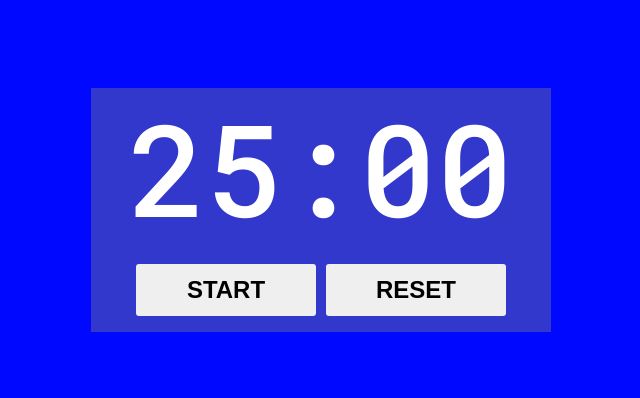
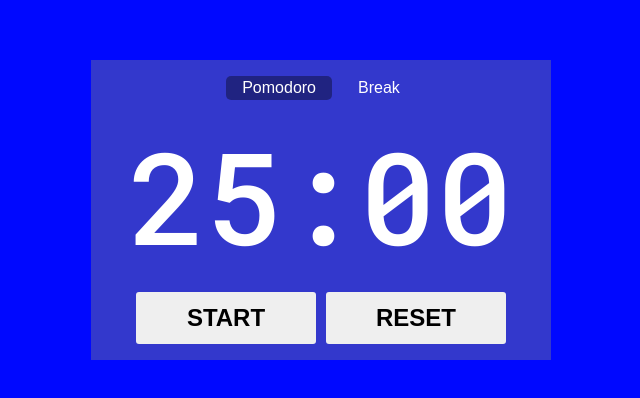
Before and after one commit to RoyalF4/Pomodoro-Timer, a React (Vite) app: page / in a window 1280 px wide. Shown: the part 190-588 px from the top of the page, without its empty margins (319-959 px from the left). Built offline with nearby package versions, Linux system fonts and the light colour scheme.

Commit message:
add Pomodoro/Break buttons to swap modes

```diff
--- a/src/App.jsx
+++ b/src/App.jsx
@@ -1,11 +1,12 @@
 import Timer from './Timer';
 
-const START_TIME = 25 * 60;
+const FOCUS_TIME = 25 * 60;
+const BREAK_TIME = 5 * 60;
 
 export default function App() {
   return (
     <main className="main">
-      <Timer focusTime={START_TIME} />
+      <Timer focusTime={FOCUS_TIME} breakTime={BREAK_TIME} />
     </main>
   );
 }
--- a/src/Timer.jsx
+++ b/src/Timer.jsx
@@ -3,10 +3,17 @@
 import { formatTimerNumber } from './utils';
 import useInterval from './UseInterval';
 
-export default function Timer({ focusTime }) {
+Timer.propTypes = {
+  focusTime: PropTypes.number,
+  breakTime: PropTypes.number,
+};
+
+export default function Timer({ focusTime, breakTime }) {
+  const [mode, setMode] = useState('focus');
   const [timeLeft, setTimeLeft] = useState(focusTime);
   const [isPaused, setIsPaused] = useState(true);
 
+  const maxTime = mode === 'focus' ? focusTime : breakTime;
   const minutes = Math.floor(timeLeft / 60);
   const seconds = timeLeft % 60;
 
@@ -34,7 +41,7 @@
   function handleToggleClock() {
     // if start is clicked and timer is at 0, set timeLeft to max
     if (isPaused && timeLeft === 0) {
-      setTimeLeft(focusTime);
+      setTimeLeft(maxTime);
     }
 
     setIsPaused((cur) => !cur);
@@ -42,11 +49,41 @@
 
   function handleReset() {
     setIsPaused(true);
+    setTimeLeft(maxTime);
+  }
+
+  function handleFocus() {
+    setIsPaused(true);
+    setMode('focus');
     setTimeLeft(focusTime);
+  }
+
+  function handleBreak() {
+    setIsPaused(true);
+    setMode('break');
+    setTimeLeft(breakTime);
   }
 
   return (
     <div className="clock">
+      <div className="clock__mode">
+        <button
+          onClick={handleFocus}
+          className={`clock__mode__button ${
+            mode === 'focus' ? 'selected' : ''
+          }`}
+        >
+          Pomodoro
+        </button>
+        <button
+          onClick={handleBreak}
+          className={`clock__mode__button ${
+            mode === 'break' ? 'selected' : ''
+          }`}
+        >
+          Break
+        </button>
+      </div>
       <span className="clock__timer">
         {formatTimerNumber(minutes)}:{formatTimerNumber(seconds)}
       </span>
--- a/src/index.css
+++ b/src/index.css
@@ -16,12 +16,33 @@
   padding: 1em 5em;
 }
 
+.clock__mode {
+  display: flex;
+  gap: 10px;
+}
+
+.clock__mode__button {
+  color: white;
+  font-size: 1rem;
+  font-weight: 400;
+  padding: 0.2em 1em;
+  background: none;
+  border: none;
+  border-radius: 5px;
+  cursor: pointer;
+}
+
+.selected {
+  background: rgba(0, 0, 0, 0.37);
+}
+
 .clock__timer {
   display: block;
   font-weight: 500;
   font-size: 8rem;
   color: white;
-  margin-bottom: 0.25em;
+  margin: 0.25em 0;
+  overflow: hidden;
 }
 
 .clock__buttons {
```
